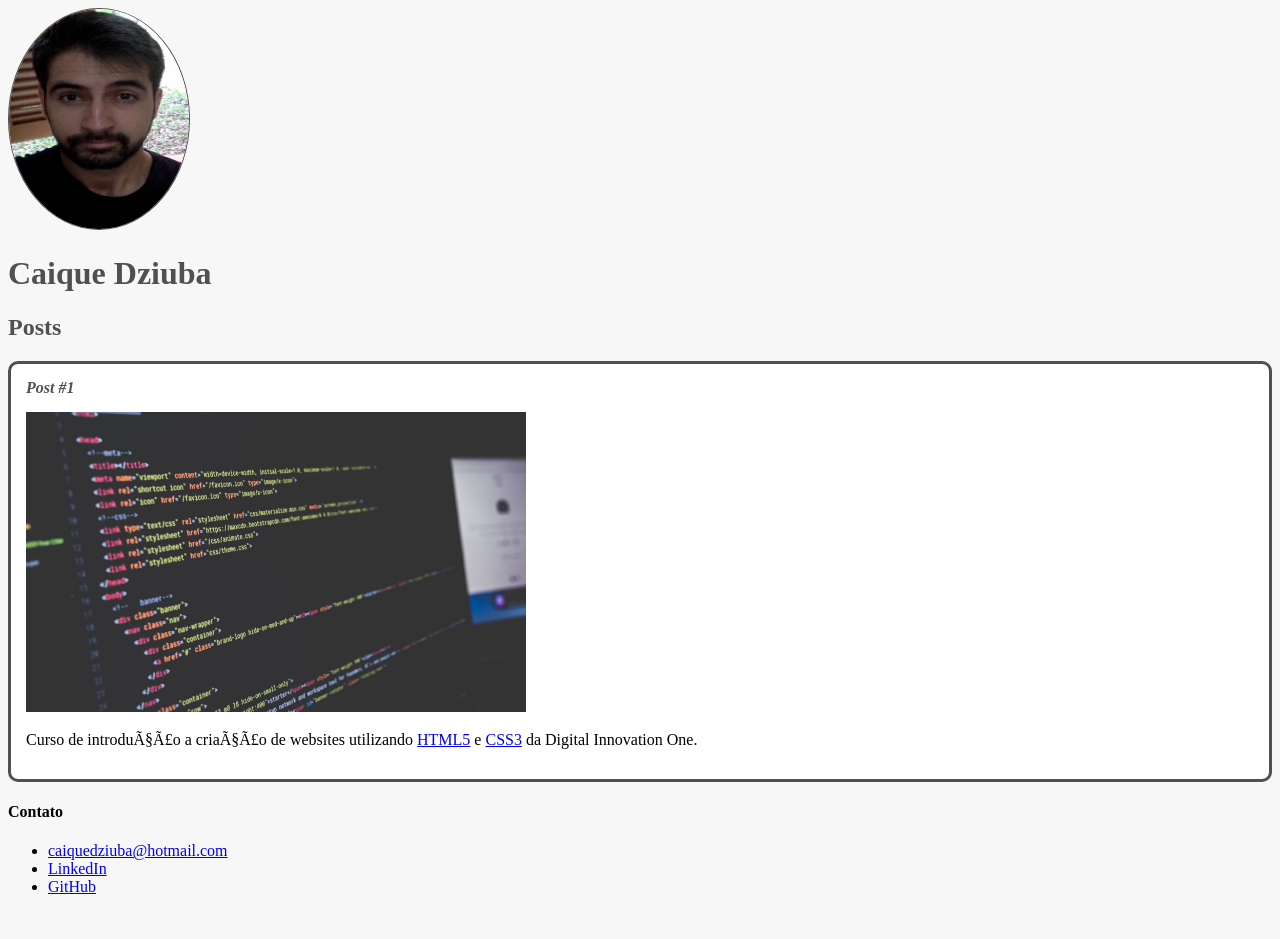
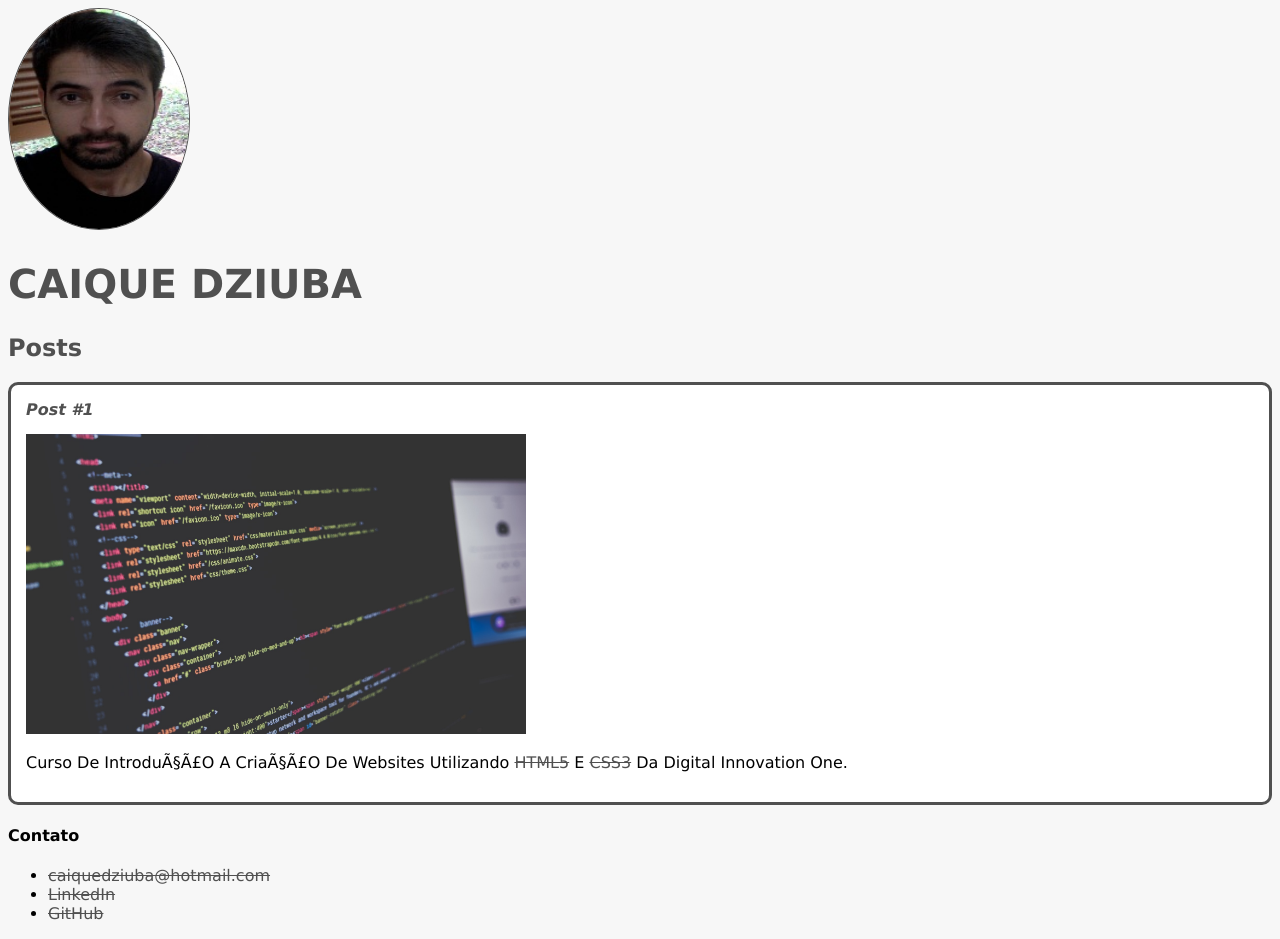
Before and after one commit to dziubacaique/curso-html-css, a plain HTML site: page index.html in a window 1280 px wide. Before the commit the page ends 912 px from the top, so only its background shows below. Drawn offline with Linux system fonts and the light colour scheme.

Commit message:
estilizando textos

```diff
--- a/index.html
+++ b/index.html
@@ -18,8 +18,6 @@
 					<header>
 						<h3 class="post_title">Post #1</h3>
 						<img src="html2.jpg" alt="Imagem contendo codigo HTML"
-						width="500"
-						height="300"
 						class="post_img">
 					</header>
 					<p class="post_content">
--- a/style.css
+++ b/style.css
@@ -1,5 +1,6 @@
 body {
 	background: #f7f7f7;
+	font-family: Verdana;
 }
 
 .photo {
@@ -7,11 +8,20 @@ body {
 	height: 220px;
 	border: 1px solid #505050;
 	border-radius: 50%;
-
 }
 
 
 #title, .subtitle, .post_title {
+	color: #505050;
+}
+
+#title {
+	font-size: 40px;
+	text-transform: uppercase;
+}
+
+a {
+	text-decoration: line-through;
 	color: #505050;
 }
 
@@ -33,9 +43,11 @@ body {
 .post_content {
 	margin: 0;
 	margin-bottom: 15px;
-
+	text-transform: capitalize;
 }
 
 .post_img {
+	width: 500px;
+	height: 300px;
 	margin-bottom: 15px;
 }
```
